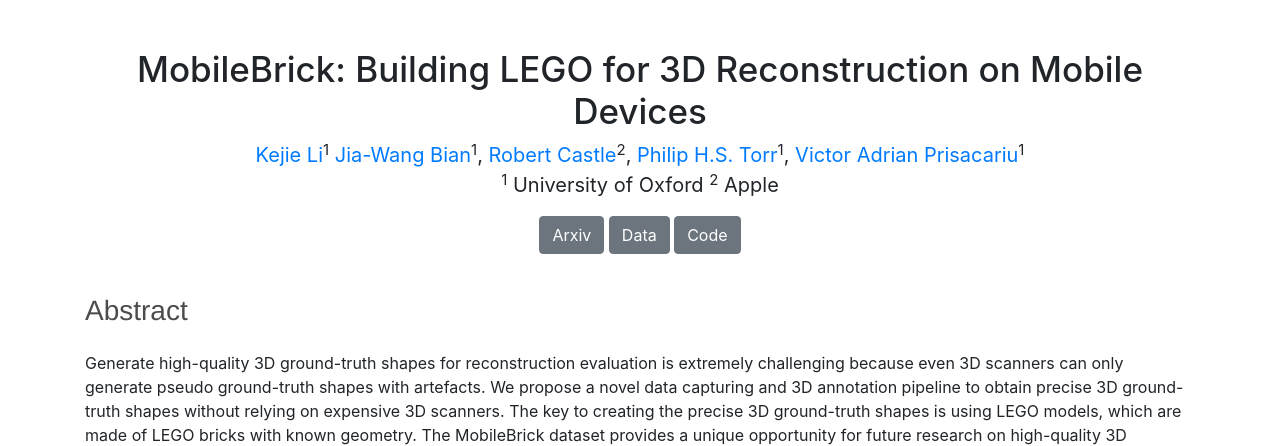
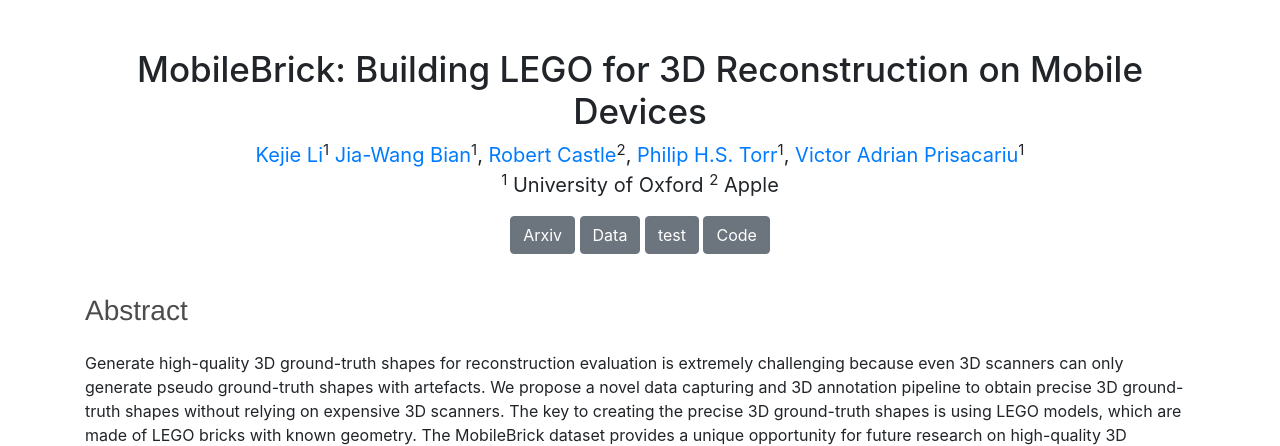
Before and after one commit to ActiveVisionLab/MobileBrick, a plain HTML site: page index.html in a window 1280 px wide. Shown: the top 446 px of the page. Drawn offline with nearby package versions, Linux system fonts and the light colour scheme.

Commit message:
test auto download

```diff
--- a/index.html
+++ b/index.html
@@ -45,6 +45,7 @@
   <div class="col text-center">
     <a class="btn btn-secondary" href="https://arxiv.org/abs/2303.01932" role="button">Arxiv</a>
     <a class="btn btn-secondary" href="http://www.robots.ox.ac.uk/~victor/data/MobileBrick/MobileBrick_Mar23.zip" download role="button">Data</a>
+    <a class="btn btn-secondary" href="https://www.robots.ox.ac.uk/~ryan/nerfmm2021/nerfmm_release_data.tar.gz" download role="button">test</a>
     <a class="btn btn-secondary" href="https://github.com/ActiveVisionLab/MobileBrick" role="button">Code</a>
   </div>
 
```
